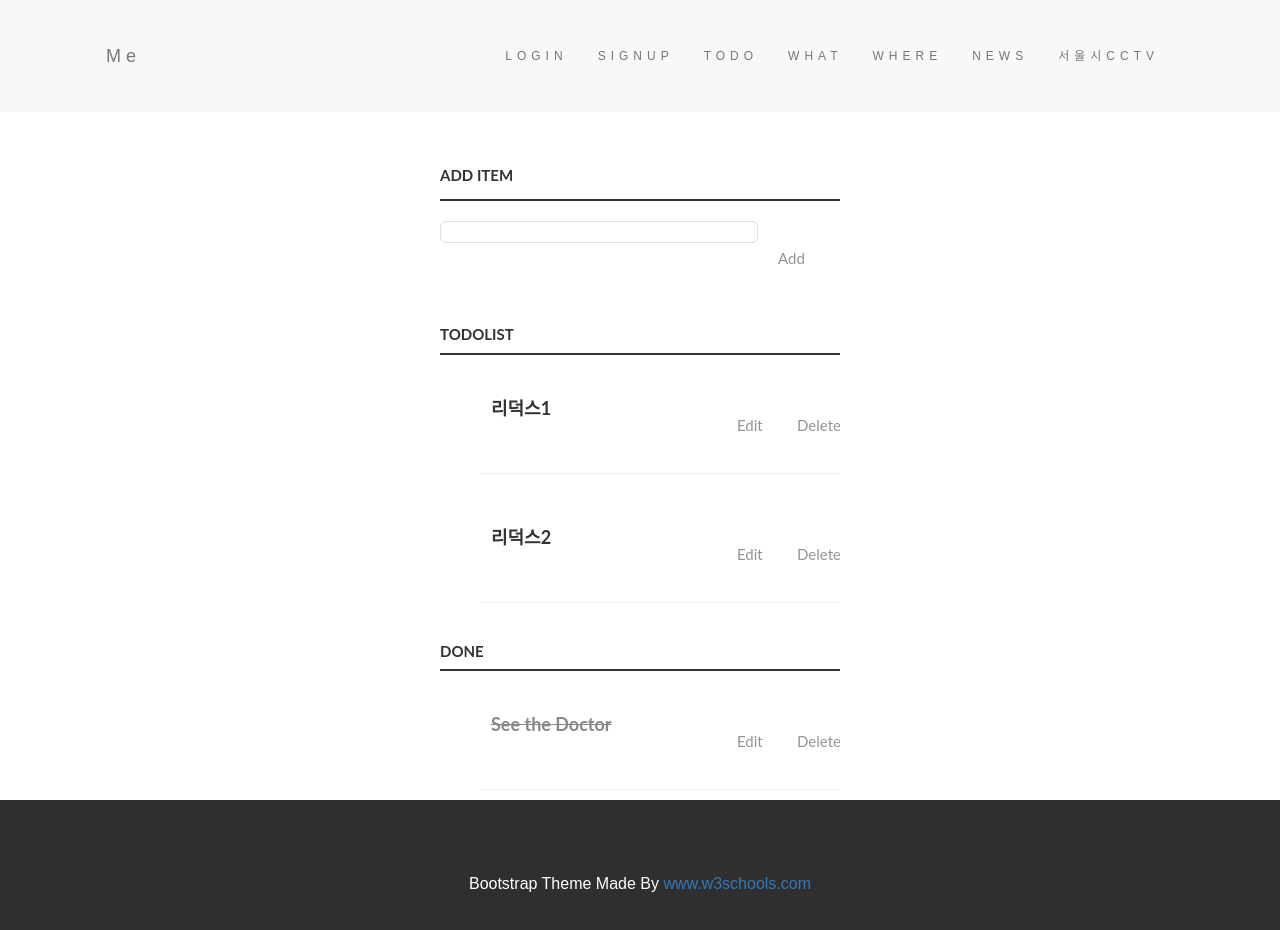
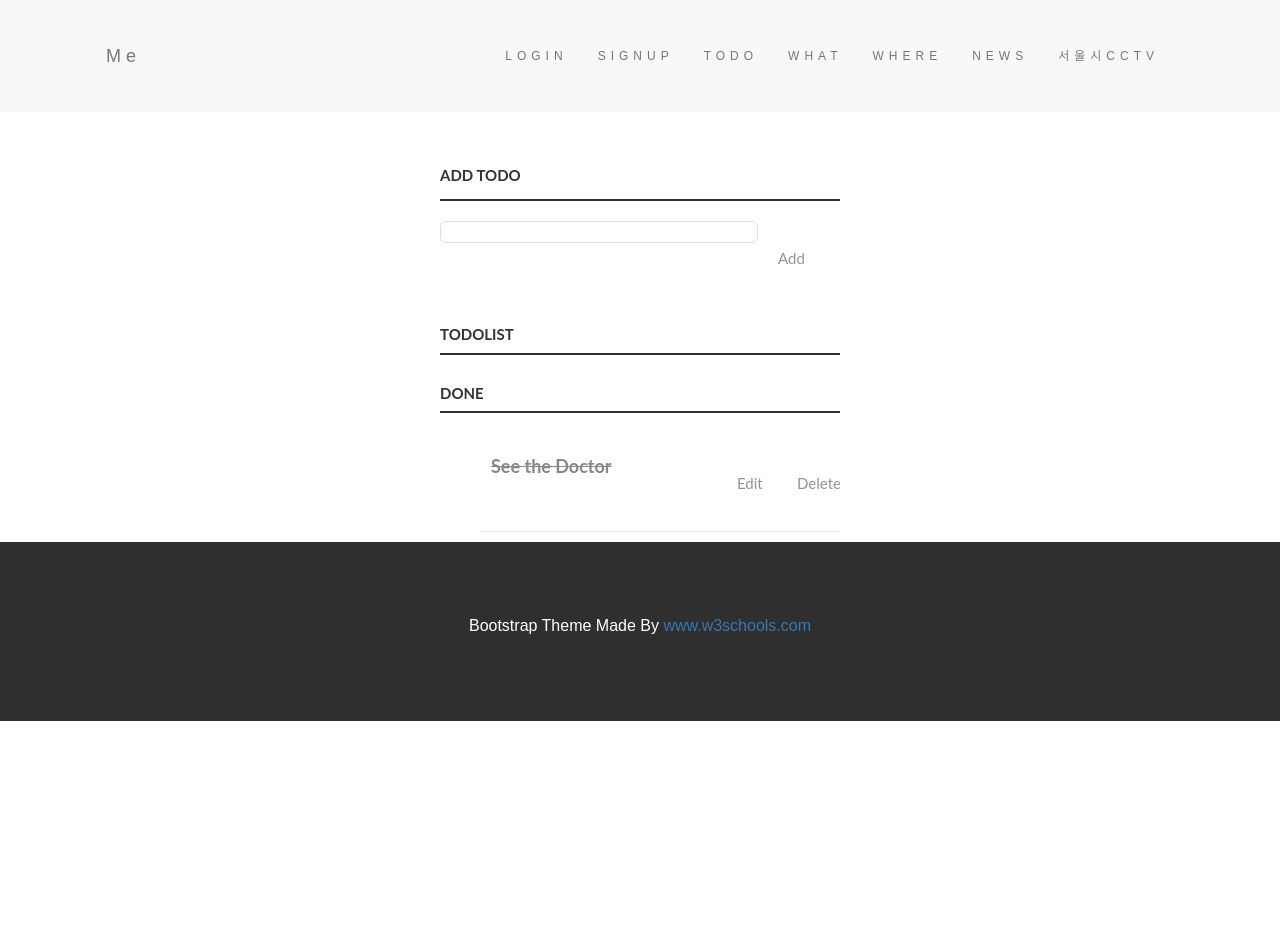
Before and after one commit to RYUSEULGI/Redux-toolkit-Spring-security, a React (Create React App) app in the folder fe/: page /todo in a window 1280 px wide. Shown: the top 930 px of the page. After the commit the page ends 800 px from the top, so only its background shows below. Built offline with nearby package versions, Linux system fonts and the light colour scheme.

Commit message:
redux-toolkit input 초기화 오류 해결

```diff
--- a/fe/src/todo/component/AddTodo.js
+++ b/fe/src/todo/component/AddTodo.js
@@ -2,26 +2,31 @@ import React, { useState } from 'react';
 import { useDispatch } from 'react-redux';
 
 const AddTodo = ({ addTodo }) => {
+    const dispatch = useDispatch();
+
     const [input, setInput] = useState('');
-    const dispatch = useDispatch();
 
     const handleSubmit = (e) => {
         e.preventDefault();
         dispatch(addTodo(input));
+        setInput('');
     };
 
     return (
+        <>
             <p>
-            <form onSubmit={handleSubmit} action="">
-                <label htmlFor="new-task">Add Item</label>
+                <form onSubmit={handleSubmit} method="post">
+                    <label htmlFor="new-task">Add Todo</label>
                     <input
                         onChange={(e) => setInput(e.target.value)}
+                        value={input}
                         id="new-task"
                         type="text"
                     />
                     <button onClick={addTodo}>Add</button>
                 </form>
             </p>
+        </>
     );
 };
 
--- a/fe/src/todo/component/DeleteTodo.js
+++ b/fe/src/todo/component/DeleteTodo.js
@@ -1,18 +1,15 @@
 import React from 'react';
 
 const DeleteTodo = () => {
-    const deleteTask = () => {
-        console.log('Delete Task...');
-        const listItem = this.parentNode;
-        const ul = listItem.parentNode;
-        ul.removeChild(listItem);
-    };
+    // const todos = useSelector((state) => state.todoReducer.todos);
+
+    // const deleteTask = () => {
+    //     dispatch(deleteTodo(id));
+    // };
 
     return (
         <>
-            <button className="delete" onClick={deleteTask}>
-                Delete
-            </button>
+            <button className="delete">Delete</button>
         </>
     );
 };
--- a/fe/src/todo/container/TodoApp.js
+++ b/fe/src/todo/container/TodoApp.js
@@ -1,13 +1,13 @@
 import React from 'react';
-import { useDispatch, useSelector } from 'react-redux';
+import { useSelector } from 'react-redux';
 import { Todos, AddTodo, DoneTodo } from 'todo/index';
 import { addTodo } from 'todo/reducer/todo.reducer';
 import 'todo/style/Todo.css';
 
 const TodoApp = () => {
-    const dispatch = useDispatch();
-    const todos = useSelector((state) => state.todoReducer);
+    const todos = useSelector((state) => state.todoReducer.todos);
     console.log(todos);
+
     return (
         <div className="todo-container">
             <AddTodo addTodo={addTodo} />
--- a/fe/src/todo/reducer/todo.reducer.js
+++ b/fe/src/todo/reducer/todo.reducer.js
@@ -1,10 +1,9 @@
 import { createSlice } from '@reduxjs/toolkit';
 import uuid from 'uuid/dist/v4';
 
-const initialState = [
-    { id: 1, text: '리덕스1', done: true },
-    { id: 2, text: '리덕스2', done: true },
-];
+const initialState = {
+    todos: [],
+};
 
 const todoReducer = createSlice({
     name: 'todoReducer',
@@ -14,13 +13,15 @@ const todoReducer = createSlice({
             return {};
         },
         addTodo(state, { payload }) {
-            state.push({ id: uuid(), text: payload, done: false });
+            state.todos.push({ id: uuid(), text: payload, done: false });
         },
         toggle(state, { payload }) {
             return {};
         },
-        deleteTodo(state, { payload }) {
-            return state.filter((todo) => todo.id !== payload.id);
+        deleteTodo(state, action) {
+            state.todos = state.todos.filter(
+                (todo) => todo.id !== action.payload.id
+            );
         },
     },
 });
```
Lines whose indentation alone changed are shown as unchanged.
